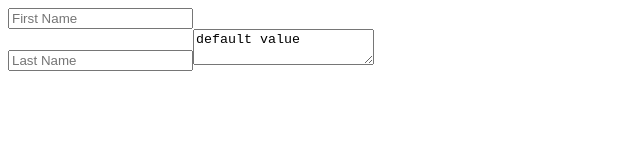
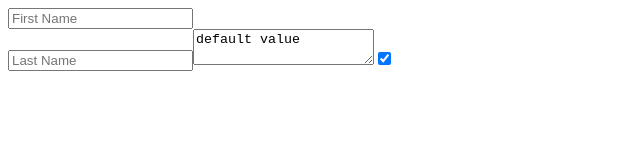
Before and after one commit to laurelherting/sustainability-to-do, a React (Create React App) app: page / in a window 1280 px wide. Shown: the top 160 px of the page, without its empty margins (0-640 px from the left). Built offline with nearby package versions, Linux system fonts and the light colour scheme.

Commit message:
wip-add checked property, update state

```diff
--- a/src/App.js
+++ b/src/App.js
@@ -5,7 +5,8 @@ class App extends React.Component {
     super();
     this.state = {
       firstName: "",
-      lastName: ""
+      lastName: "",
+      isInterested: true
     };
   }
 
@@ -37,6 +38,8 @@ class App extends React.Component {
 
         <textarea value={"default value"} />
 
+        <input type="checkbox" checked={this.state.isInterested} />
+
         <h1>
           {this.state.firstName} {this.state.lastName}
         </h1>
```
